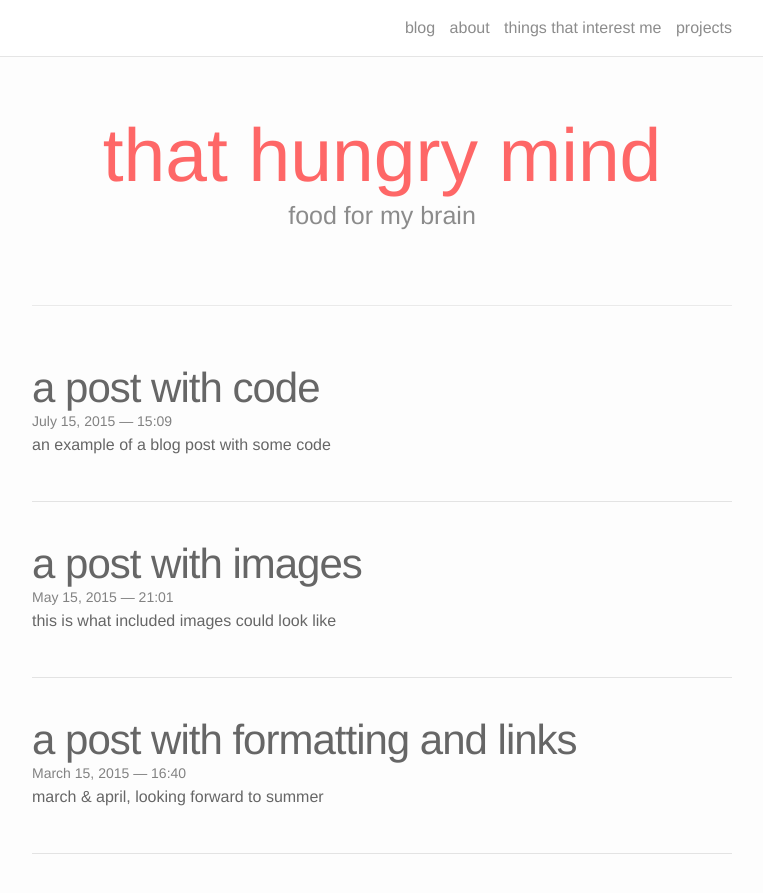
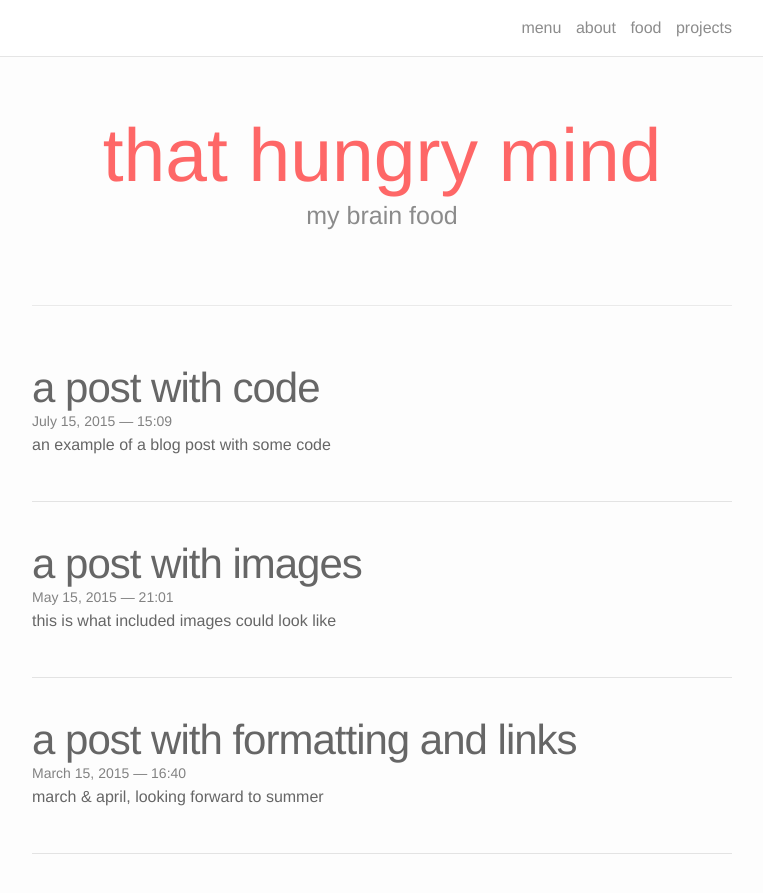
Before and after one commit to LeNPaul/that-hungry-mind, a Jekyll site: the page built from index.html, in a window 1280 px wide and 995 px high. Shown: the top 893 px of the window, without its empty margins (258-1021 px from the left). Built offline with Jekyll 4.4.1, drawn with Linux system fonts in a browser that asks for light colours; nearby versions of some CDN libraries; the list of posts is cut into pages by our own code.

Commit message:
Update files

```diff
--- a/_config.yml
+++ b/_config.yml
@@ -1,12 +1,12 @@
 # Site settings
-title: *folio
-email: you@example.com
+title: that hungry mind
+email: l.nguyen.paul@gmail.com
 description: > # this means to ignore newlines until "baseurl:"
   A simple, whitespace, helvetica based portfolio theme.
 baseurl:  # the subpath of your site, e.g. /blog/
 url:  # the base hostname & protocol for your site
-twitter_username: twitter_username
-github_username:  github_username
+twitter_username: Paululele
+github_username:  LeNPaul
 
 # Build settings
 markdown: kramdown
--- a/_includes/header.html
+++ b/_includes/header.html
@@ -6,7 +6,7 @@
 
       <div class="trigger">
         <!-- {{ site.title }} instead of blog -->
-        <a class="page-link" href="{{ site.baseurl }}/">blog</a>
+        <a class="page-link" href="{{ site.baseurl }}/">menu</a>
 
         {% for page in site.pages %}
           {% if page.title %}
--- a/index.html
+++ b/index.html
@@ -4,7 +4,7 @@ layout: default
 
 <div class="header-bar">
   <h1>that hungry mind</h1>
-  <h2>food for my brain</h2>
+  <h2>my brain food</h2>
   <br/>
   <hr>
   <br/>
--- a/poetry.md
+++ b/poetry.md
@@ -1,7 +1,7 @@
 ---
 layout: page
 permalink: /poetry/
-title: things that interest me
+title: food
 description: Showcase your writing, short stories, or poems. Replace this text with your description.
 ---
 
```
Also changed, not shown: favicon.ico (added).
